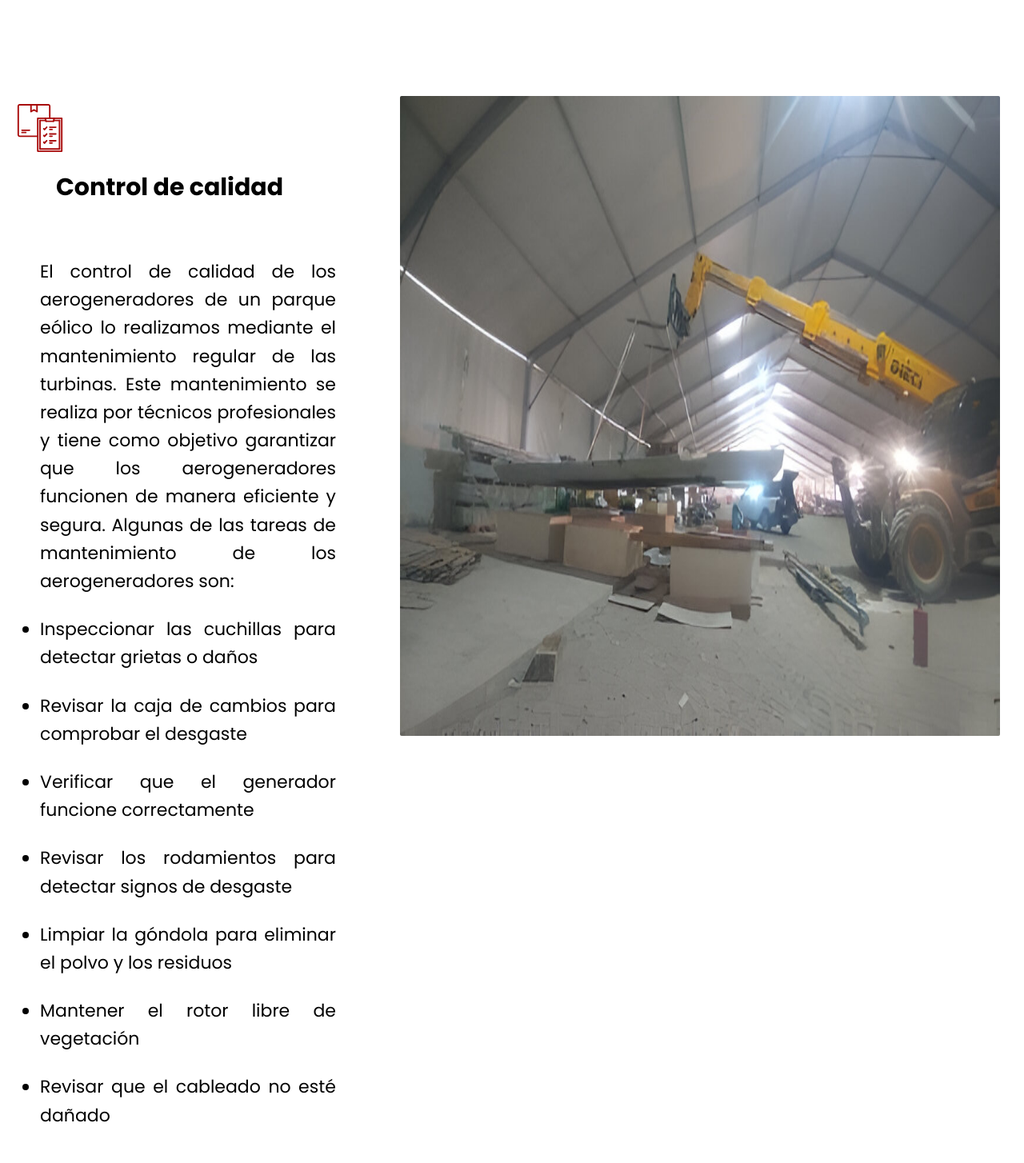
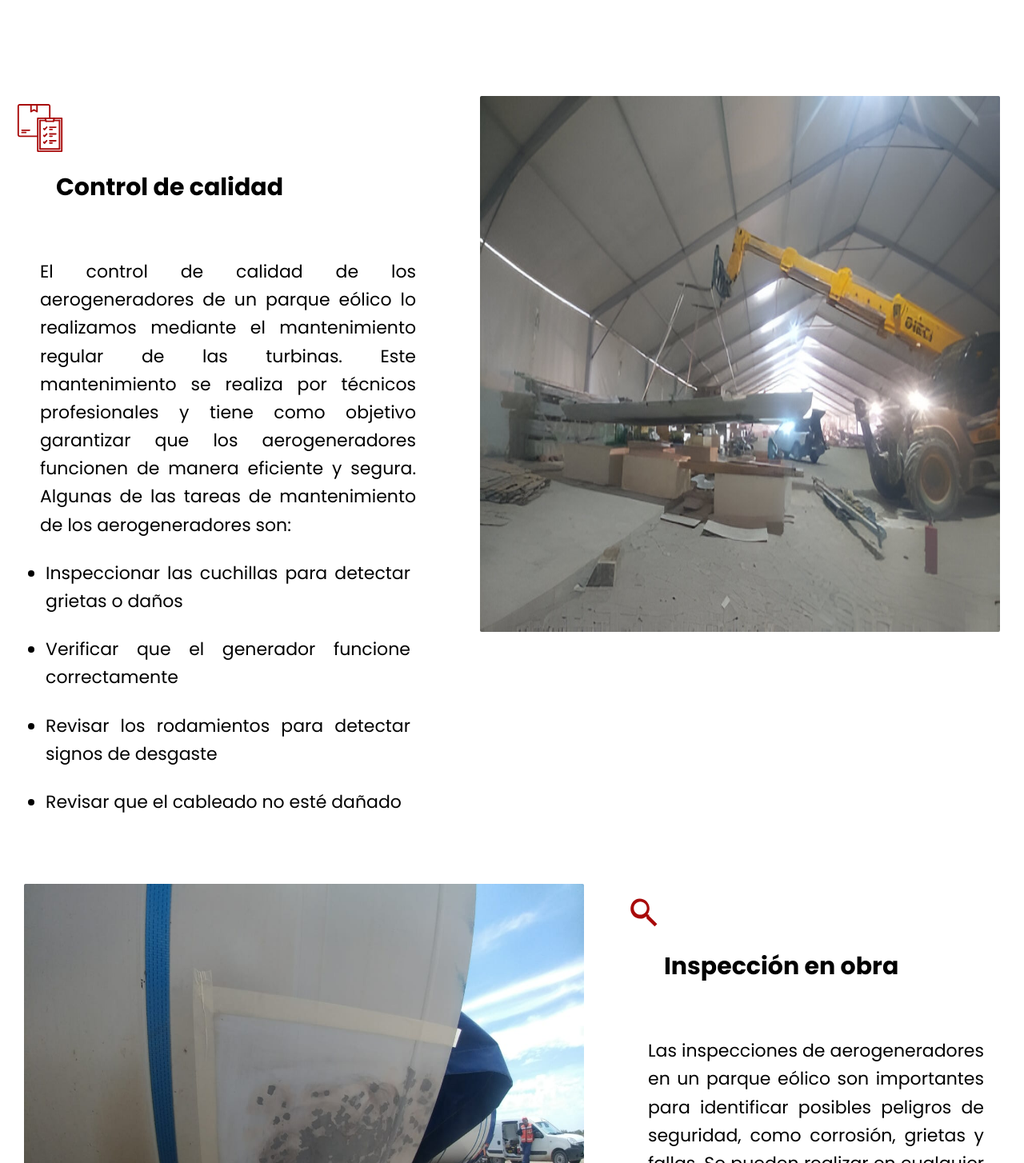
Before and after one commit to juliscrep/North-Winds-Project-, a Next.js app: page /services in a window 1280 px wide. Shown: the part 3796-5250 px from the top of the page at 80% size. Built offline with nearby package versions, Linux system fonts and the light colour scheme; a web font is replaced by a local one.

Commit message:
cambios en servicios

```diff
--- a/Styles/servicesList.module.css
+++ b/Styles/servicesList.module.css
@@ -275,6 +275,13 @@
     margin: 0px;
   }
 
+  .image3 {
+    width: 100%;
+    height: 350px;
+    margin: 0px;
+  }
+
+
   .image2{
     width: 100%;
     background-size:cover;
--- a/components/servicesList.jsx
+++ b/components/servicesList.jsx
@@ -180,20 +180,12 @@ const ServicesList = () => {
             <li className={styles.text4}>
               Inspeccionar las cuchillas para detectar grietas o daños
             </li>
-            <li className={styles.text4}>
-             Revisar la caja de cambios para comprobar el desgaste
-            </li>
+
             <li className={styles.text4}>
              Verificar que el generador funcione correctamente
             </li>
             <li className={styles.text4}>
              Revisar los rodamientos para detectar signos de desgaste
-            </li>
-            <li className={styles.text4}>
-             Limpiar la góndola para eliminar el polvo y los residuos
-            </li>
-            <li className={styles.text4}>
-             Mantener el rotor libre de vegetación
             </li>
             <li className={styles.text4}>
              Revisar que el cableado no esté dañado
@@ -202,13 +194,13 @@ const ServicesList = () => {
 
         </div>
        <div className={styles.column}>
-         <Image src="/img/control.jpeg" alt="Imagen" className={styles.image}  width={750} height={800}/>
+         <Image src="/img/control.jpeg" alt="Imagen" className={styles.image}  width={650} height={670}/>
        </div>
      </div>
 
      <div className={styles.twoColumnsContainer}>
        <div className={styles.column}>
-         <Image src="/img/obra.jpeg" alt="Imagen" className={styles.image2}  width={750} height={550}/>
+         <Image src="/img/turbina.jpg" alt="Imagen" className={styles.image2}  width={700} height={500}/>
        </div>
 
         <div className={styles.textColumn}>
```
